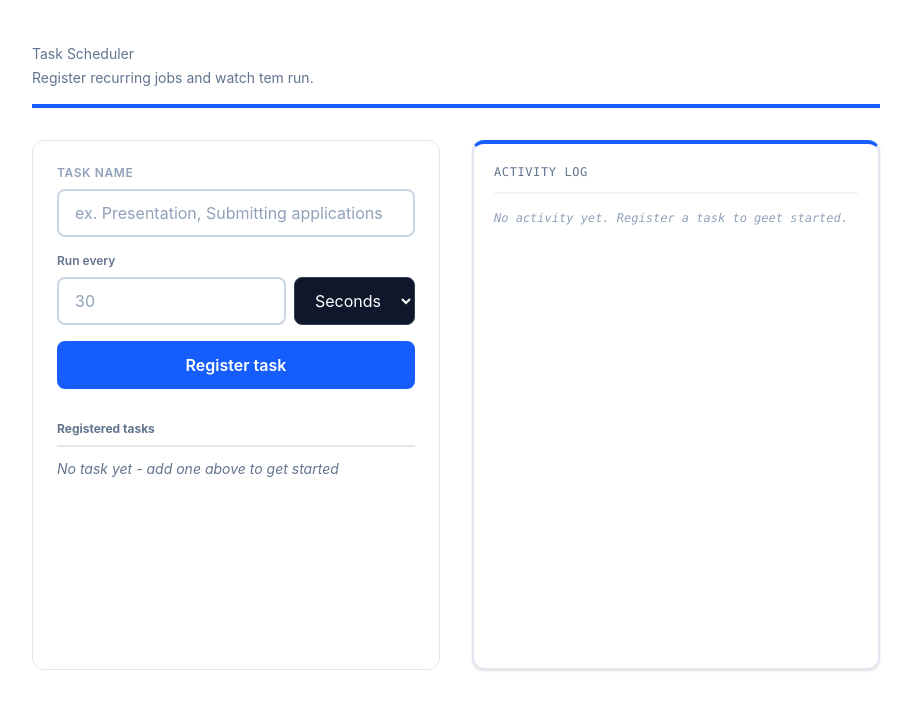
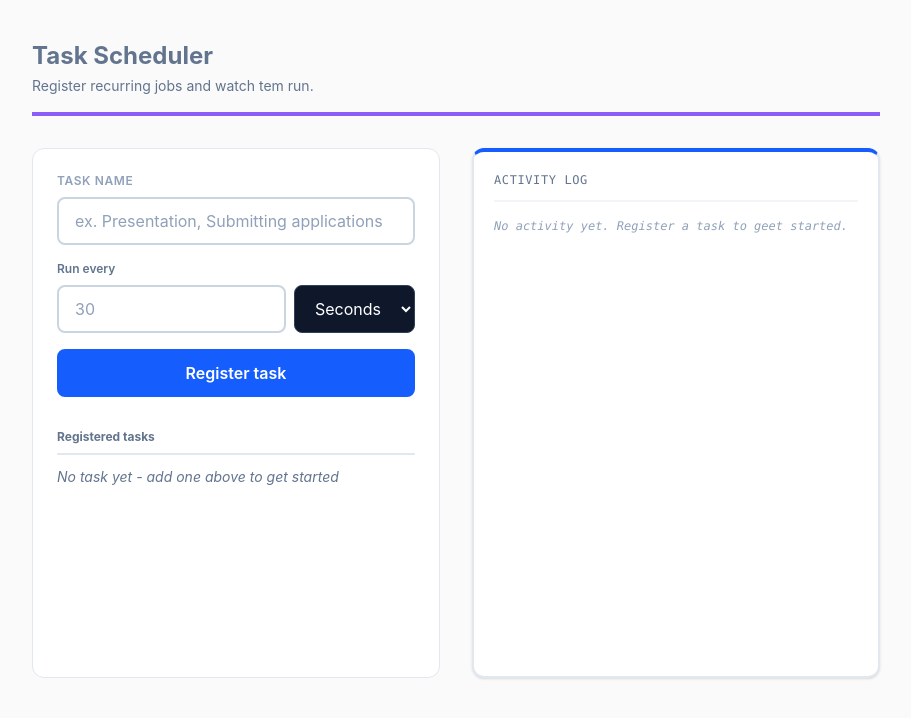
Before and after one commit to martinengo2108-collab/Learning_React_Js, a React (Vite) app in the folder Task_scheduler/: page / in a window 1280 px wide. Shown: the top 718 px of the page, without its empty margins (184-1095 px from the left). Built offline with nearby package versions, Linux system fonts and the light colour scheme.

Commit message:
improve log message structure and update header styles in App component

```diff
--- a/Task_scheduler/src/App.jsx
+++ b/Task_scheduler/src/App.jsx
@@ -141,7 +141,8 @@ function App() {
     );
     setLogs((currentLogs) => [...currentLogs, {
       timestamp: new Date().toLocaleTimeString(),
-      sender: "SYSTEM", type: "warning",
+      sender: "SYSTEM",
+      type: "warning",
       message: `Task "${name}" is now ${newStatus}.`
     }]);
   };
@@ -166,10 +167,10 @@ function App() {
   return (
 
 
-    <div className="min-h-screen bg-white text-slate-800">
+    <div className="min-h-screen bg-[#FAFAFA] text-slate-800">
       <div className="max-w-4xl mx-auto px-6 py-10">
-        <header className="mb-8 border-b-4 border-blue-600 pb-4">
-          <h1 className="text-sm text-slate-500 mt-1">Task Scheduler</h1>
+        <header className="mb-8 border-b-4 border-[#8B5CF6] pb-4">
+          <h1 className="text-2xl font-bold text-slate-500 ">Task Scheduler</h1>
           <p className="text-sm text-slate-500 mt-1">
             Register recurring jobs and watch tem run.
           </p>
```
